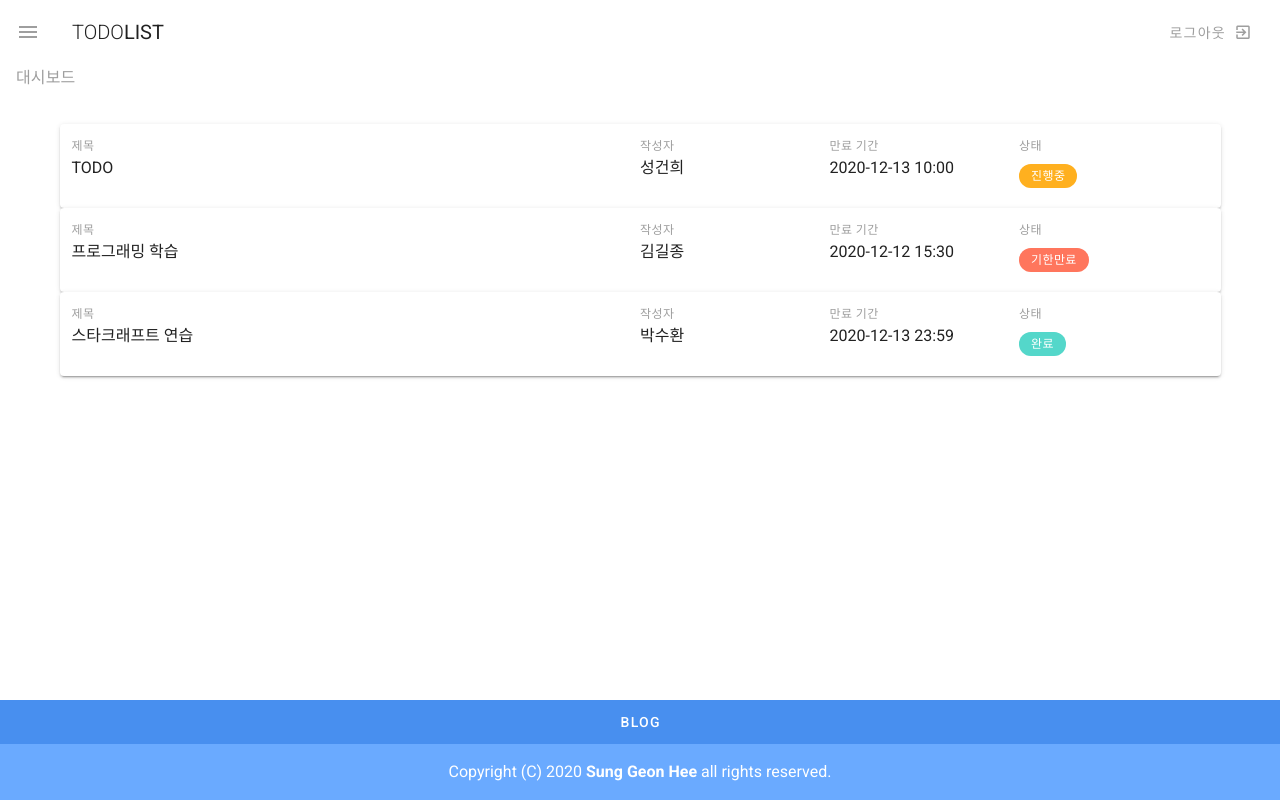
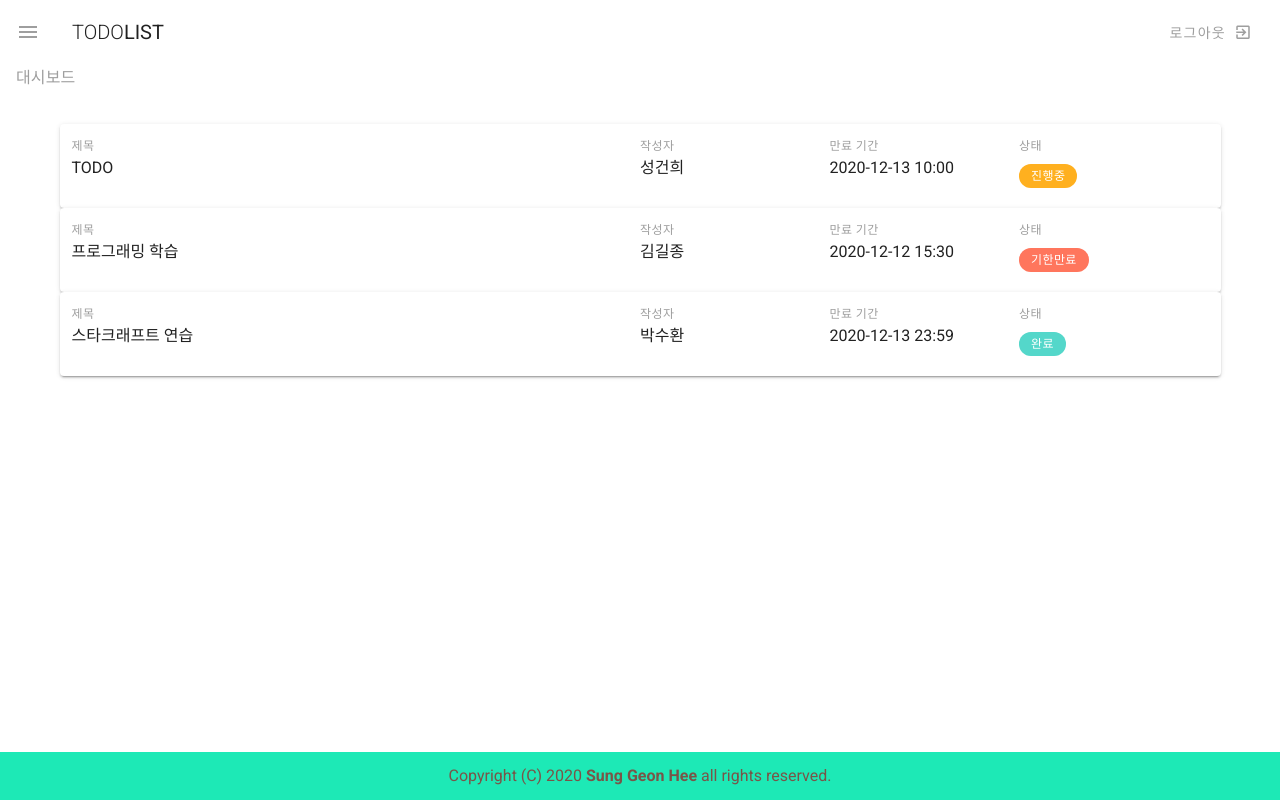
Before and after one commit to gbeea1004/Todo-List, a Vue app in the folder frontend/: page / in a window 1280 px wide. Built offline with nearby package versions, Linux system fonts and the light colour scheme.

Commit message:
Change Footer to simple

```diff
--- a/frontend/src/components/Footer.vue
+++ b/frontend/src/components/Footer.vue
@@ -1,39 +1,16 @@
 <template>
-   <v-footer
-    color="primary lighten-1"
-    padless
+  <v-footer padless color="teal accent-3">
+    <v-col
+      class="text-center brown--text"
+      cols="12"
     >
-    <v-row
-      justify="center"
-      no-gutters
-    >
-      <v-btn
-        v-for="link in links"
-        :key="link"
-        color="white"
-        text
-        rounded
-        class="my-1"
-      >
-        {{ link }}
-      </v-btn>
-      <v-col
-        class="primary lighten-2 py-4 text-center white--text"
-        cols="12"
-      >
-        Copyright (C) {{ thisYear }} <strong>Sung Geon Hee</strong> all rights reserved.
-      </v-col>
-    </v-row>
+      Copyright (C) {{ thisYear }} <strong>Sung Geon Hee</strong> all rights reserved.
+    </v-col>
   </v-footer>
 </template>
 
 <script>
 export default {
-  data() {
-    return {
-      links: ['Blog']
-    }
-  },
   computed: {
     thisYear() {
         return new Date().getFullYear();
```
